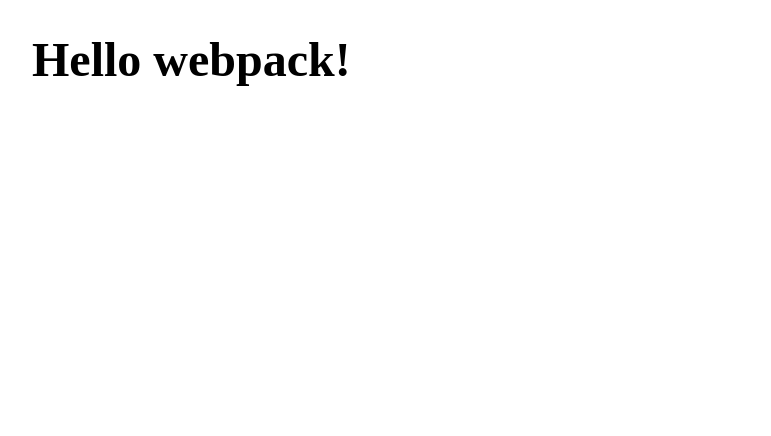
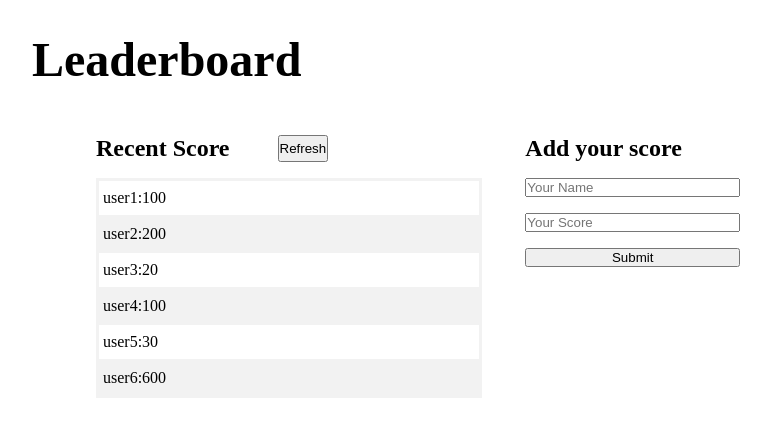
Before and after one commit to abeltsew/Leaderboard, a website built with webpack: page dist/index.html in a window 1280 px wide. Shown: the whole page, without its empty margins (32-803 px from the left). Built offline with nearby package versions, Linux system fonts and the light colour scheme.

Commit message:
Update Build

```diff
--- a/dist/index.html
+++ b/dist/index.html
@@ -6,6 +6,23 @@
     <title>Wbpack Exercise</title>
   <script defer src="index.bundle.js"></script></head>
   <body>
-    <h1>Hello webpack!</h1>
+    <main>
+      <h1>Leaderboard</h1>
+      <section class="main">
+        <div class="score-display">
+          <div class="score-header">
+            <h2 class="score-title">Recent Score</h2>
+            <button class="refresh-btn">Refresh</button>
+          </div>
+          <ul class="score-table"></ul>
+        </div>
+        <div class="score-add">
+          <h2>Add your score</h2>
+          <input type="text" placeholder="Your Name" />
+          <input type="text" placeholder="Your Score" />
+          <button type="submit">Submit</button>
+        </div>
+      </section>
+    </main>
   </body>
 </html>
```
Also changed, not shown: README.md, 1 other file.
